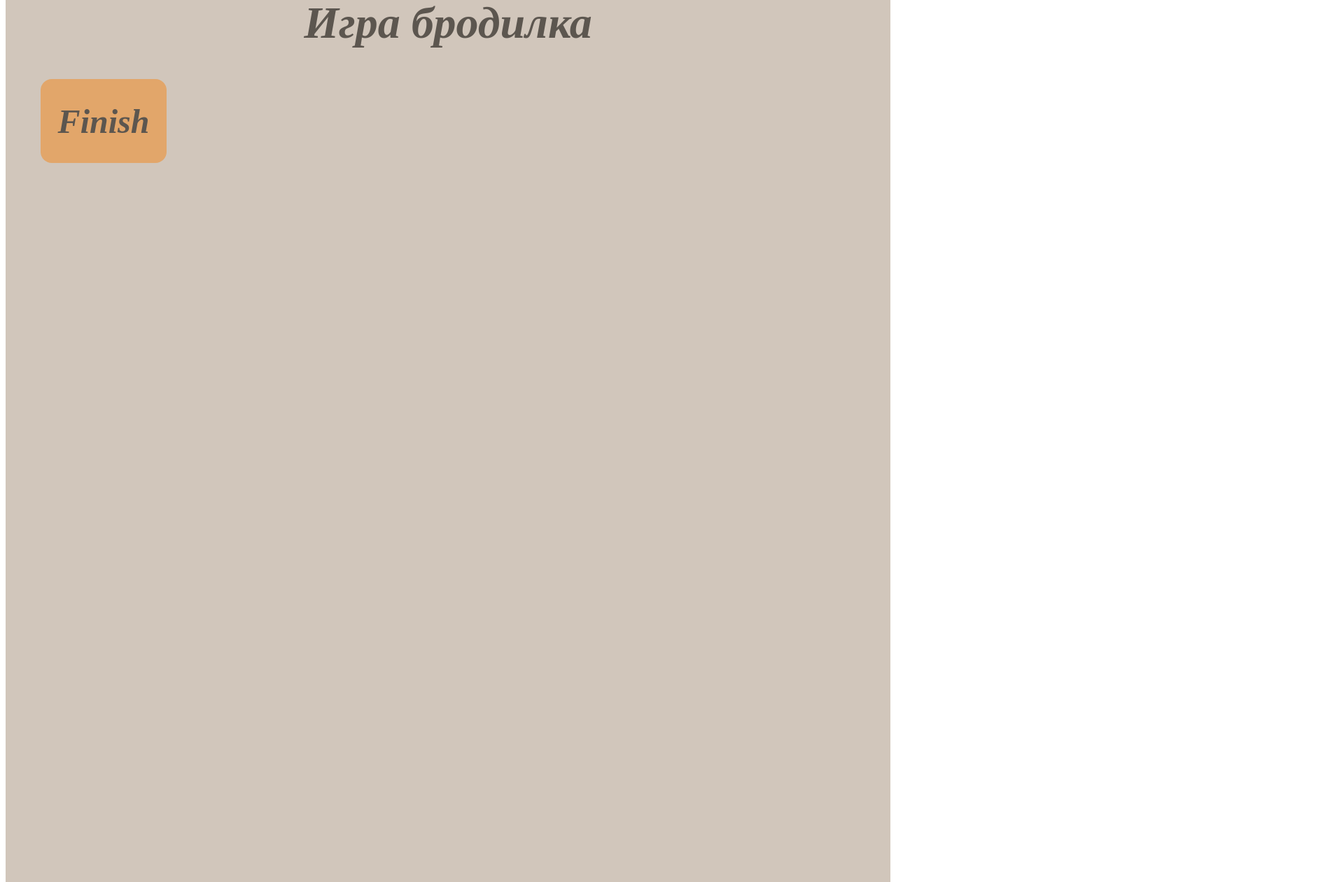
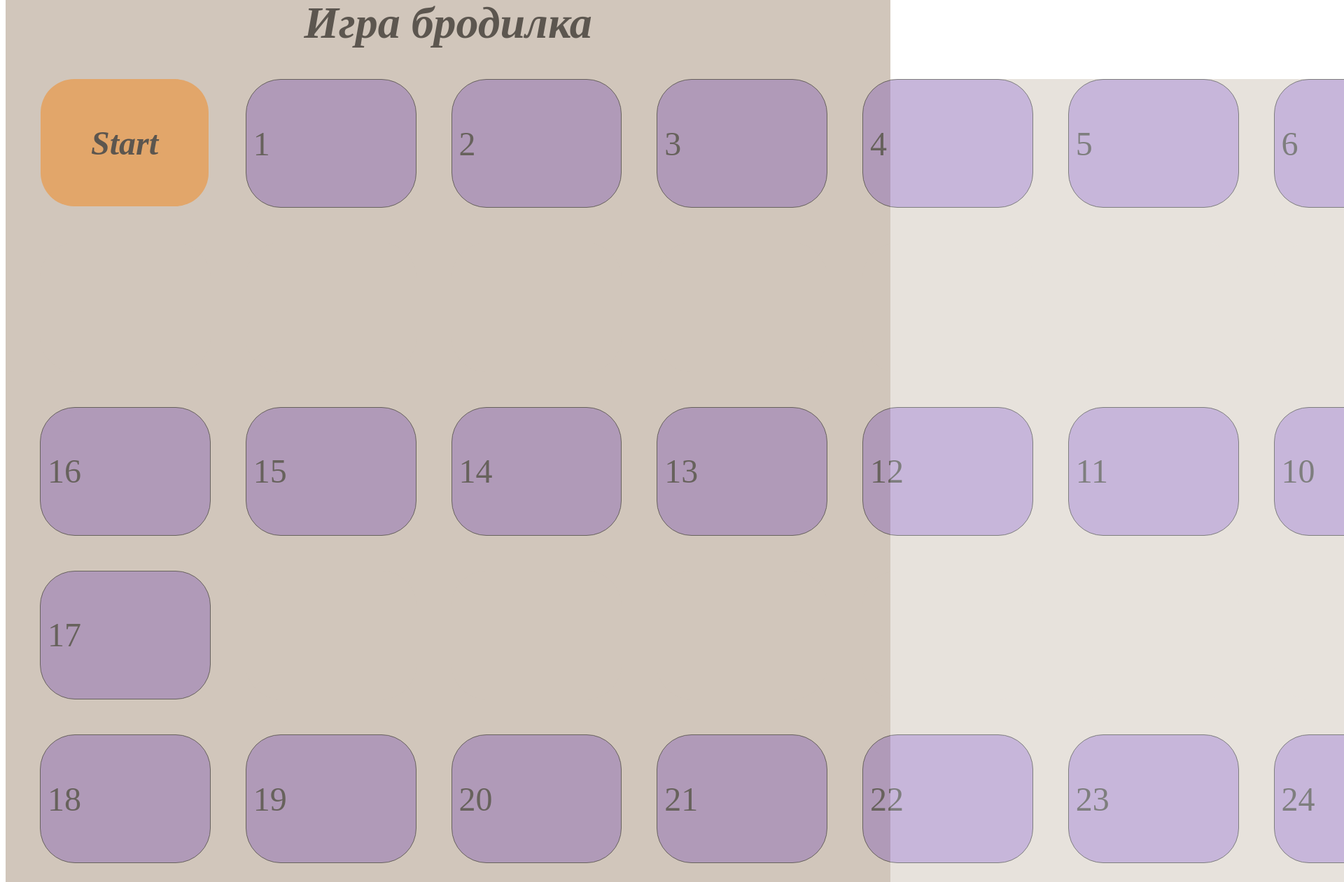
Before and after one commit to dianaveselkina/wander-game-one, a Vue app: page / in a window 1280 px wide. Shown: the part 79-1340 px from the top of the page at 70% size, 1920 px wide, since content can reach past the window. Built offline with nearby package versions, Linux system fonts and the light colour scheme.

Commit message:
add field of play

```diff
--- a/src/App.vue
+++ b/src/App.vue
@@ -3,13 +3,16 @@
     <h1>Игра бродилка</h1>
     <StartDiv></StartDiv>
     <FinishDiv></FinishDiv>
+    <BoardDiv></BoardDiv>
   </div>
 </template>
 <script>
+import BoardDiv from './components/BoardDiv.vue';
 import StartDiv from './components/StartDiv.vue';
 import FinishDiv from './components/FinishDiv.vue';
 export default {
   components: {
+    BoardDiv,
     StartDiv,
     FinishDiv,
   },
--- a/src/components/BoardDiv.vue
+++ b/src/components/BoardDiv.vue
@@ -1,6 +1,61 @@
 <template>
-  <div class="board">
-    <h1>Игра бродилка</h1>
+  <div class="container">
+    <div class="background"></div>
+    <div class="circle">1</div>
+    <div class="circle">2</div>
+    <div class="circle">3</div>
+    <div class="circle">4</div>
+    <div class="circle">5</div>
+    <div class="circle">6</div>
+    <div class="circle">7</div>
+    <div class="background"></div>
+    <div class="background"></div>
+    <div class="background"></div>
+    <div class="background"></div>
+    <div class="background"></div>
+    <div class="background"></div>
+    <div class="background"></div>
+    <div class="circle">8</div>
+    <div class="circle">16</div>
+    <div class="circle">15</div>
+    <div class="circle">14</div>
+    <div class="circle">13</div>
+    <div class="circle">12</div>
+    <div class="circle">11</div>
+    <div class="circle">10</div>
+    <div class="circle">9</div>
+    <div class="circle">17</div>
+    <div class="background"></div>
+    <div class="background"></div>
+    <div class="background"></div>
+    <div class="background"></div>
+    <div class="background"></div>
+    <div class="background"></div>
+    <div class="background"></div>
+    <div class="circle">18</div>
+    <div class="circle">19</div>
+    <div class="circle">20</div>
+    <div class="circle">21</div>
+    <div class="circle">22</div>
+    <div class="circle">23</div>
+    <div class="circle">24</div>
+    <div class="circle">25</div>
+    <div class="background"></div>
+    <div class="background"></div>
+    <div class="background"></div>
+    <div class="background"></div>
+    <div class="background"></div>
+    <div class="background"></div>
+    <div class="background"></div>
+    <div class="circle">26</div>
+    <div class="background">33</div>
+    <div class="circle">32</div>
+    <div class="circle">31</div>
+    <div class="circle">A</div>
+    <div class="circle">30</div>
+    <div class="circle">29</div>
+    <div class="circle">28</div>
+    <div class="circle">27</div>
   </div>
 </template>
 <script>
@@ -17,16 +72,35 @@ h1 {
   font-style: italic;
   color: #5c564f;
 }
-.board {
-  max-width: 2400px;
-  height: 1800px;
+.container {
+  z-index: 3;
+  opacity: 0.5;
+  width: 2300px;
+  height: 1590px;
   background-color: #d1c6bb;
-  position: relative;
-  margin: 2rem auto;
+  top: 128px;
+  left: 17px;
+  position: absolute;
+  margin: 2rem;
   border-radius: 3rem;
+  display: grid;
+  gap: 50px 50px;
+  grid-template-columns: repeat(8, 1fr);
+  grid-template-rows: (1fr, 2fr, 1fr, 2fr, 1fr, 2fr);
+  color: black;
+  font-size: 3rem;
+}
+.container * {
   display: flex;
-  flex-direction: column;
-  justify-content: flex-start;
+  border: 1px solid;
+  border-radius: 50px;
+  background-color: rgba(82, 29, 179, 0.5);
+  text-align: center;
   align-items: center;
+  padding: 10px;
+}
+.background {
+  background-color: #d1c6bb;
+  border: none;
 }
 </style>
--- a/src/components/FinishDiv.vue
+++ b/src/components/FinishDiv.vue
@@ -19,13 +19,14 @@ p {
   color: #5c564f;
 }
 .start {
-  min-width: 180px;
-  height: 120px;
+  z-index: 4;
+  width: 240px;
+  height: 182px;
   position: absolute;
-  top: 160px;
+  bottom: 50px;
   left: 50px;
   background-color: #e2a66a;
-  border-radius: 1rem;
+  border-radius: 3rem;
   display: flex;
   flex-direction: column;
   justify-content: center;
--- a/src/components/StartDiv.vue
+++ b/src/components/StartDiv.vue
@@ -19,13 +19,14 @@ p {
   color: #5c564f;
 }
 .start {
-  min-width: 180px;
-  height: 120px;
+  z-index: 4;
+  width: 240px;
+  height: 182px;
   position: absolute;
-  bottom: 50px;
+  top: 160px;
   left: 50px;
   background-color: #e2a66a;
-  border-radius: 1rem;
+  border-radius: 3rem;
   display: flex;
   flex-direction: column;
   justify-content: center;
```
